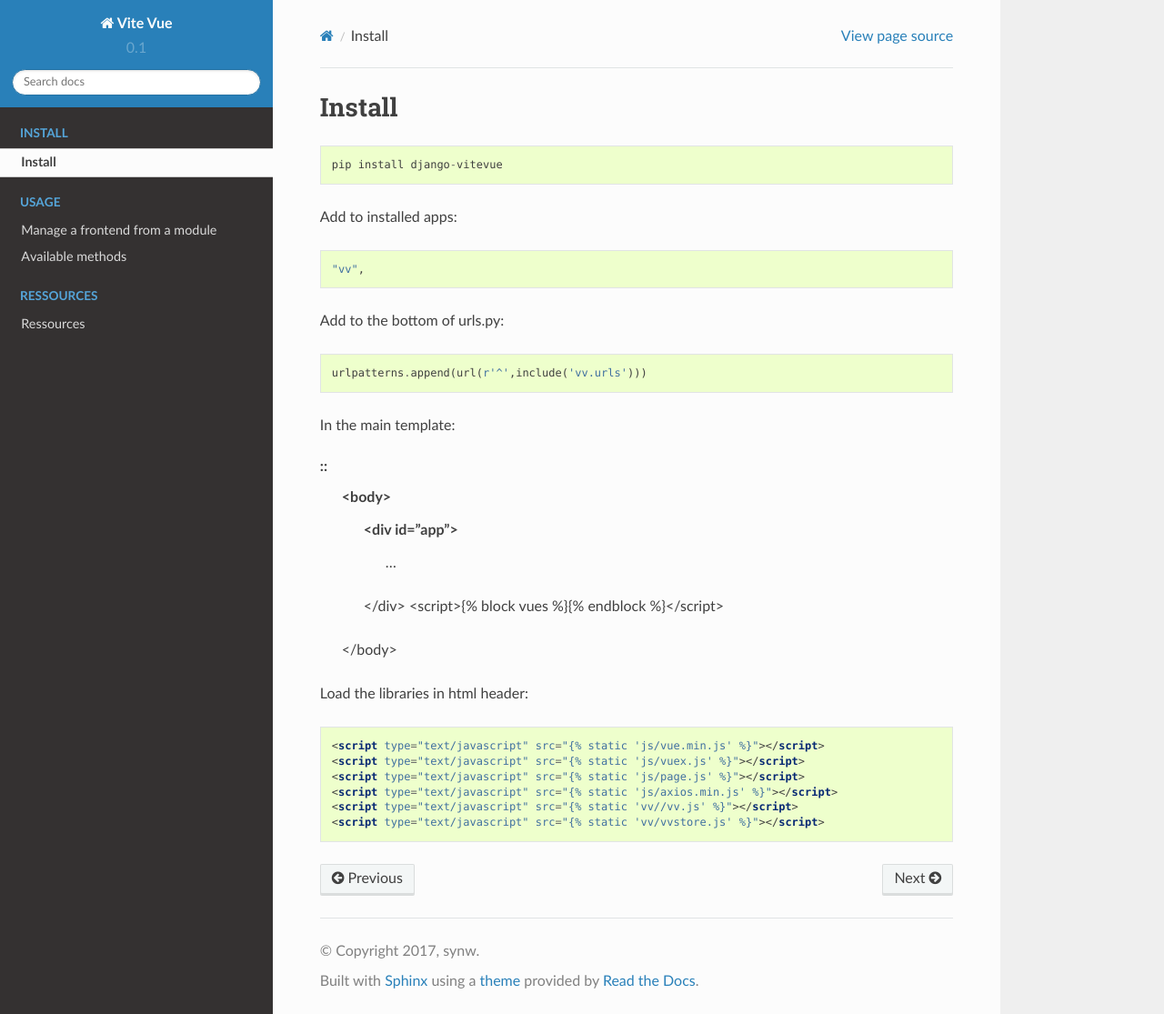
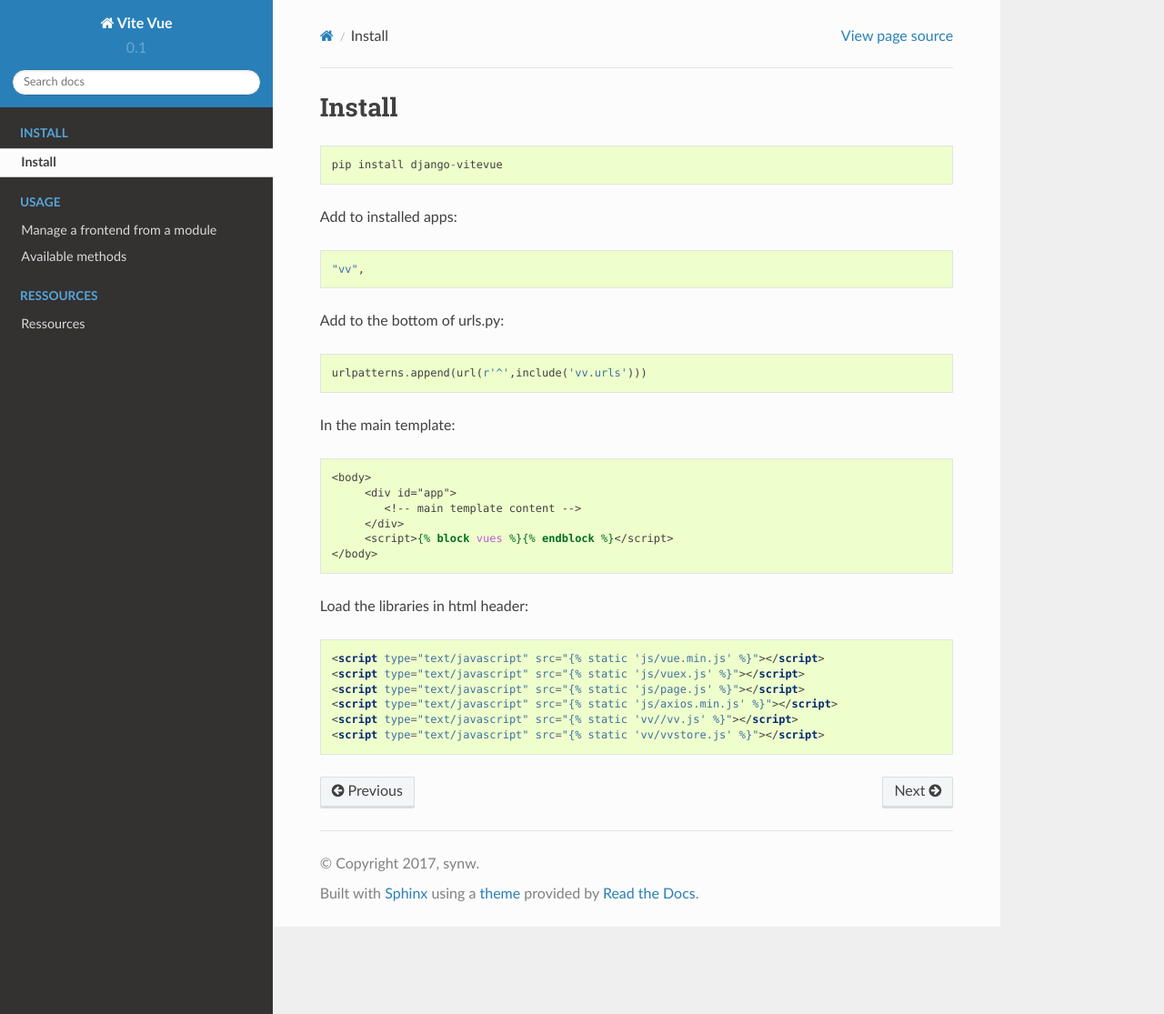
Before and after one commit to synw/django-vitevue, a Sphinx documentation site: the page built from docs/install/install.rst, in a window 1280 px wide and 1115 px high. Shown: the whole window at 91% size. Built offline with Sphinx 7.4.7 and the Read the Docs theme 2.0.0, drawn with Linux system fonts in a browser that asks for light colours.

Commit message:
Minor correction in doc

```diff
--- a/docs/install/install.rst
+++ b/docs/install/install.rst
@@ -25,11 +25,12 @@ In the main template:
 .. highlight:: django
 
 ::
+
    <body>
-      <div id="app">
-         ...
-      </div>
-      <script>{% block vues %}{% endblock %}</script>
+	<div id="app">
+	   <!-- main template content -->
+	</div>
+	<script>{% block vues %}{% endblock %}</script>
    </body>
 
 
```
